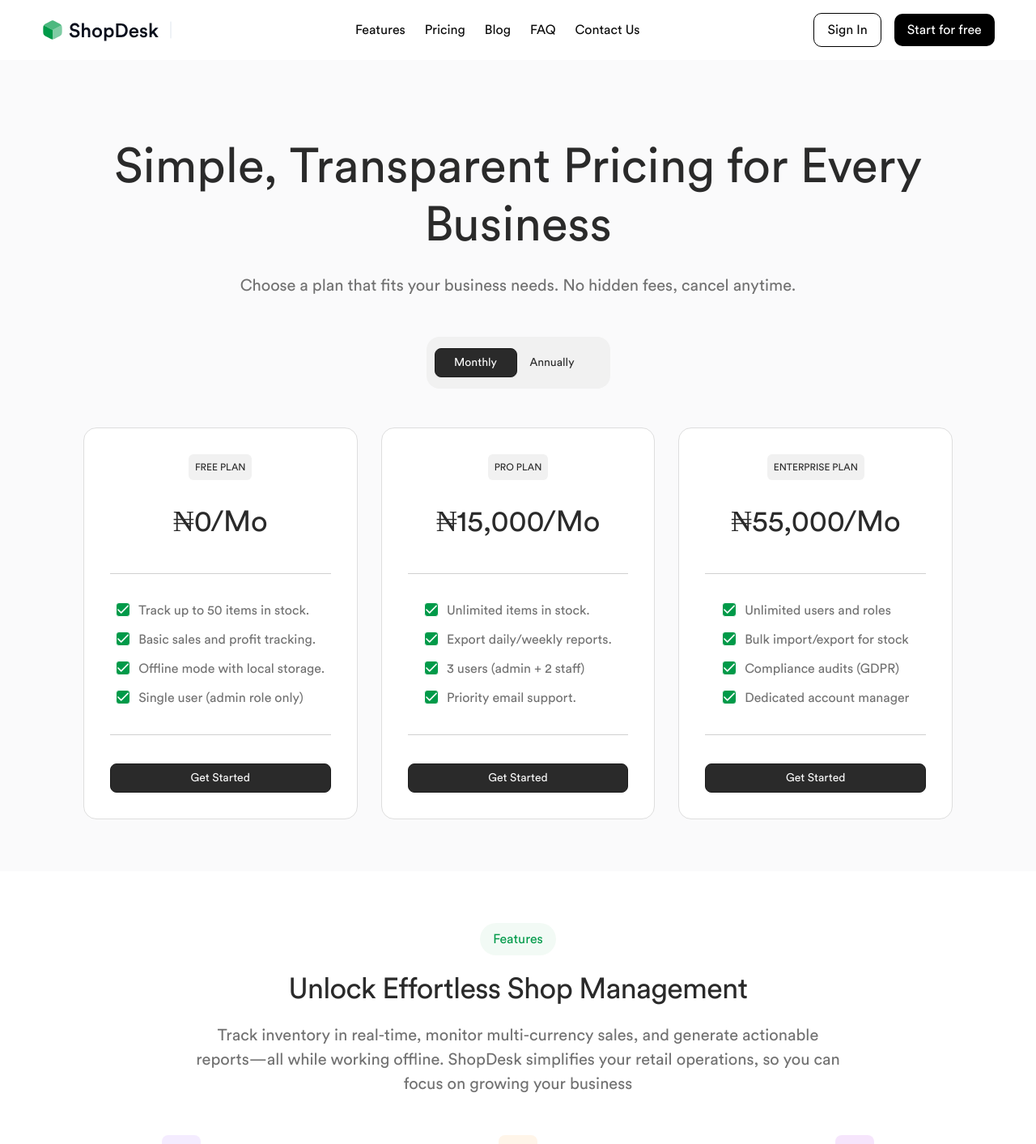
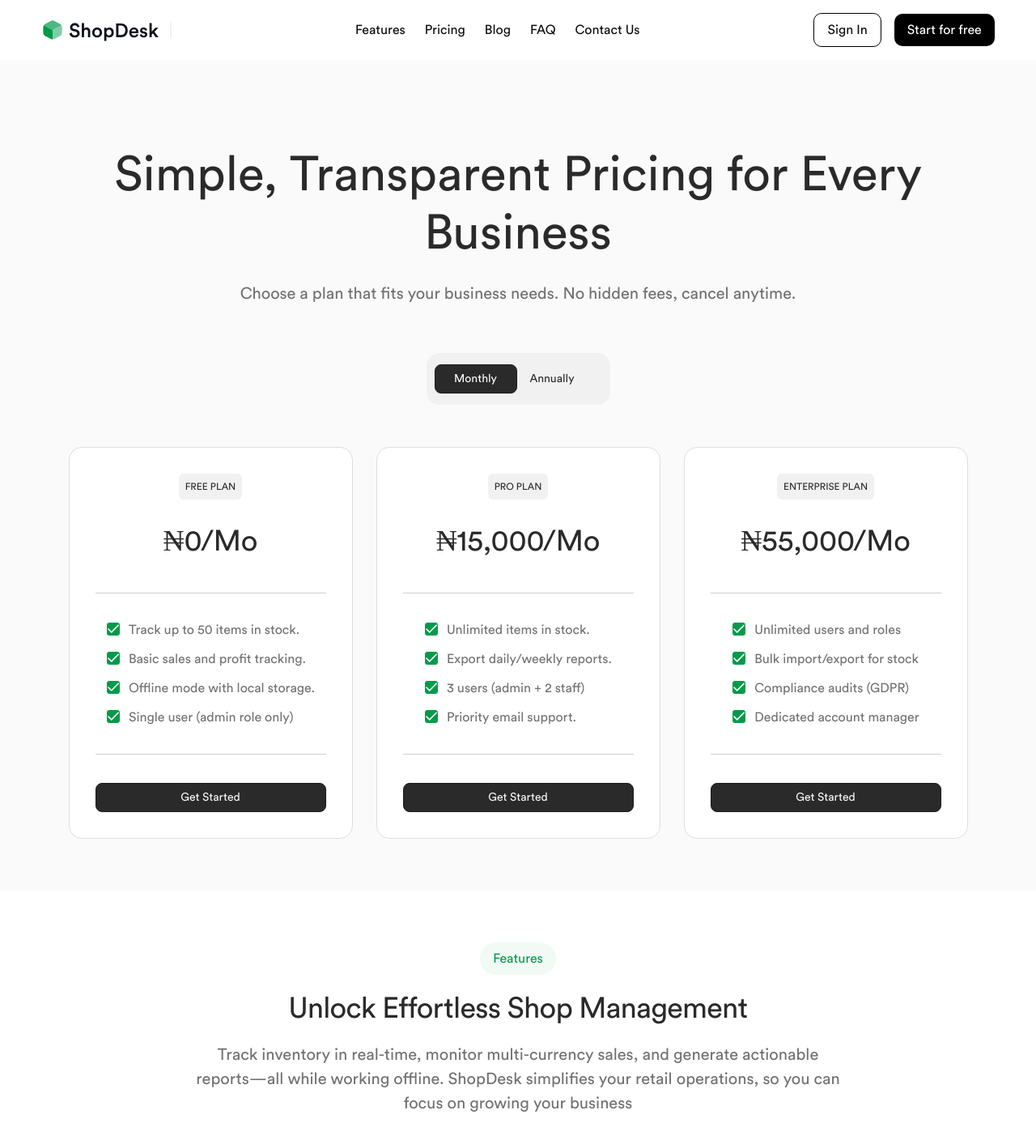
Before and after one commit to ukponotitus/shopdesk-fe, a Next.js app: page /pricing in a window 1280 px wide. Shown: the top 1413 px of the page at 81% size. Built offline with nearby package versions, Linux system fonts and the light colour scheme.

Commit message:
refactor: switch pricing section from grid to flex on desktop screen and add padding to content.

```diff
--- a/app/(landing)/pricing/page.tsx
+++ b/app/(landing)/pricing/page.tsx
@@ -91,7 +91,7 @@ const Page = () => {
   return (
     <main>
       <section className="w-full bg-[#fafafb] pt-[96px] flex flex-col items-center gap-[48px] px-2">
-        <div className="flex flex-col gap-[24px] items-center">
+        <div className="flex flex-col gap-[24px] items-center p-2.5">
           <h2 className="font-[500] text-[36px] leading-[42px] md:text-[60px] md:leading-[120%] max-w-[30ch] text-center text-[#2a2a2a]">
             Simple, Transparent Pricing for Every Business
           </h2>
@@ -113,12 +113,12 @@ const Page = () => {
           </Button>
         </div>
 
-        <section className="w-full px-[10px] pt-[4px] pb-[64px] lg:p-0 lg:pb-[64px] lg:w-[min(85%,1210px)] lg:grid lg:grid-cols-3 lg:gap-[29px] flex flex-wrap justify-center gap-4 bg-white lg:bg-transparent">
+        <section className="w-full px-[10px] pt-[4px] pb-[64px] lg:px-4 lg:pb-[64px] lg:gap-[29px] flex flex-wrap justify-center gap-4 bg-white lg:bg-transparent">
           {priceCardContent.map(
             (cardContent: PriceCardContentOptions, index: number) => {
               return (
                 <div
-                  className="flex column items-center flex-col p-[32px] gap-[35px] bg-white rounded-[16px] border-[1px] border-[#dedede] w-[min(100%,371px)] lg:w-full"
+                  className="flex column items-center flex-col p-[32px] gap-[35px] bg-white rounded-[16px] border-[1px] border-[#dedede] w-[min(100%,351px)]"
                   key={index}
                 >
                   <div className="flex flex-col gap-6 items-center *:font-[500] *:text-[#2a2a2a]">
```
